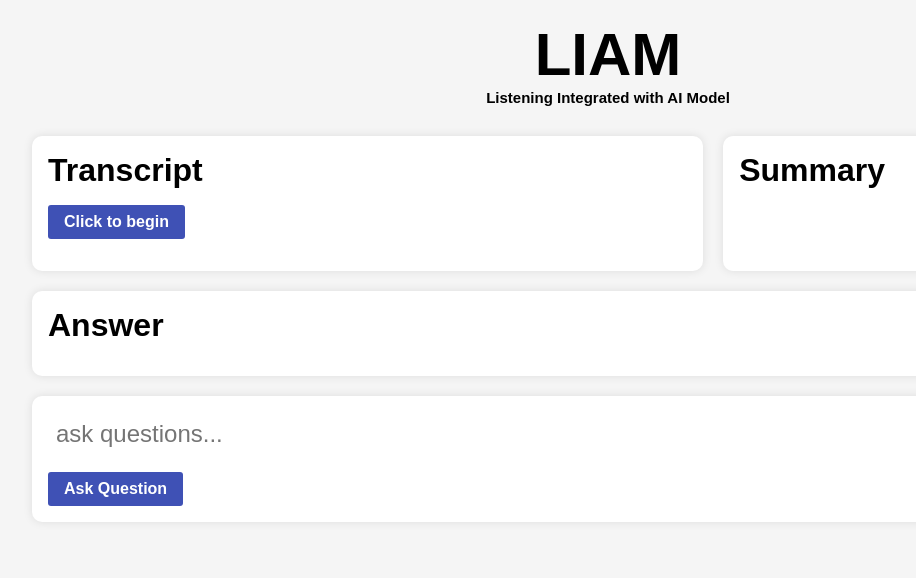
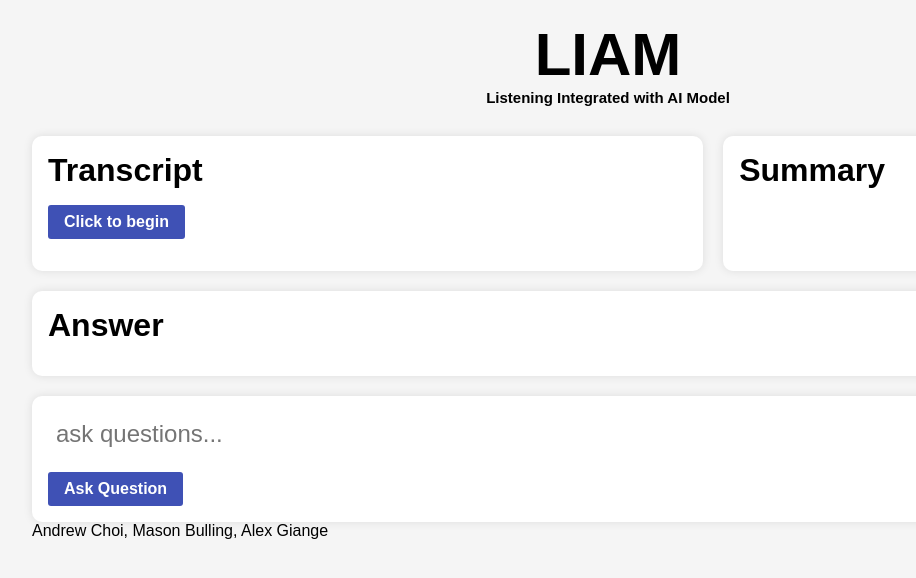
Before and after one commit to andrewschoi/liam, a Next.js app: page / in a window 1280 px wide. Shown: the top 578 px of the page, without its empty margins (32-948 px from the left). Built offline with nearby package versions, Linux system fonts and the light colour scheme.

Commit message:
Added footer

```diff
--- a/src/pages/index.js
+++ b/src/pages/index.js
@@ -105,6 +105,9 @@ export default function Home() {
           </button>
         </div>
       </div>
+      <div>
+        <p>Andrew Choi, Mason Bulling, Alex Giange</p>
+      </div>
     </main>
   );
 }
```
